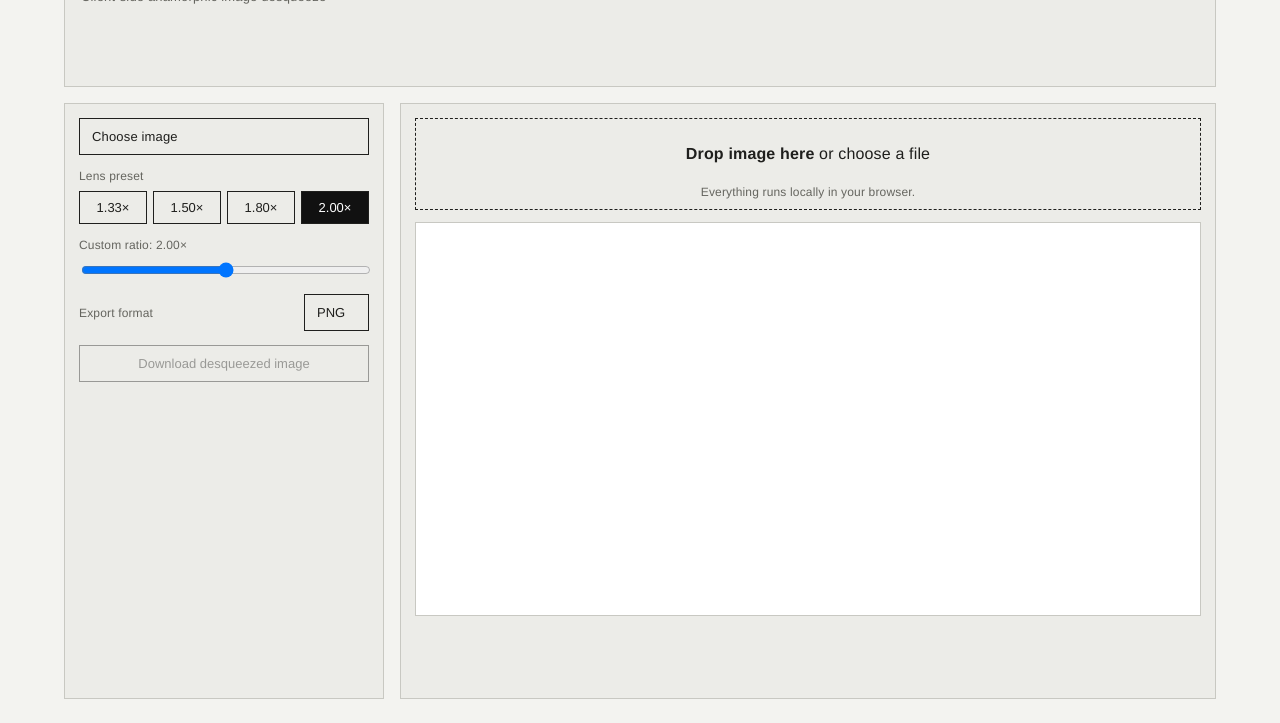
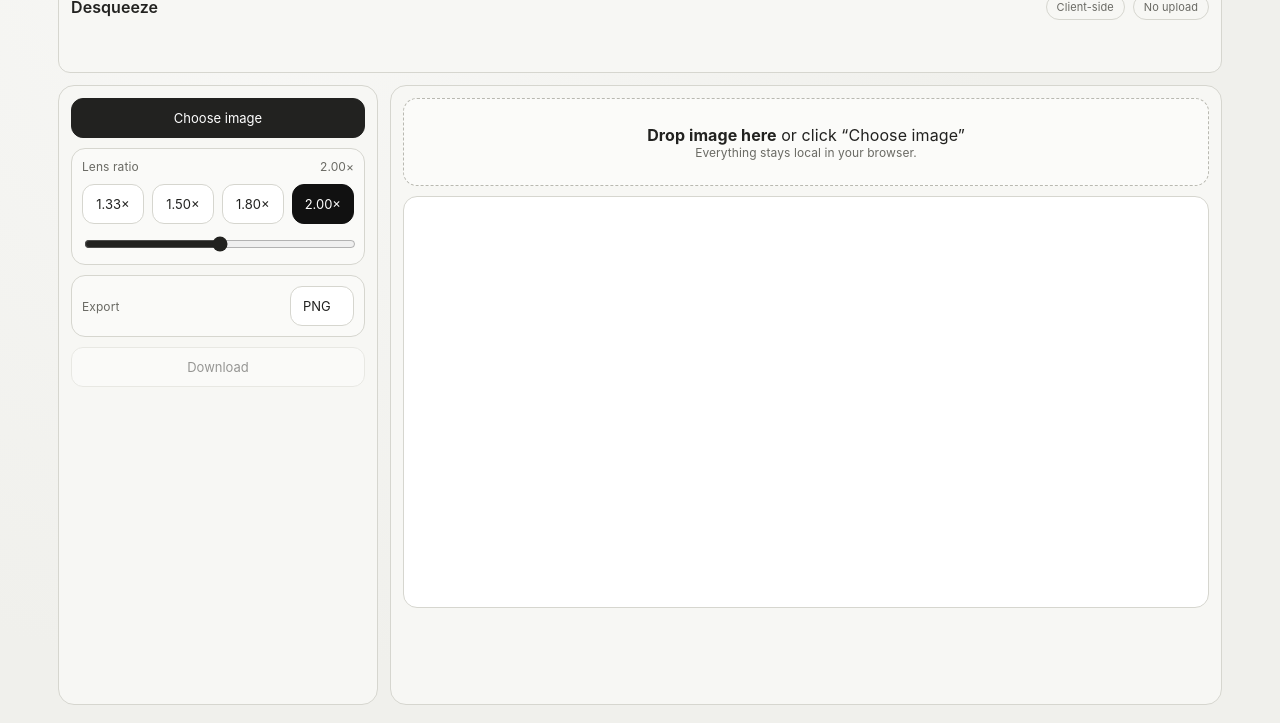
Before and after one commit to HumanMint/client-desqueeze, a plain HTML site: page index.html in a window 1280 px wide. Shown: the part 77-800 px from the top of the page. Drawn offline with nearby package versions, Linux system fonts and the light colour scheme.

Commit message:
Refine UI layout: compact header, rounded Rams-inspired controls, anime.js fluid interactions

```diff
--- a/app.js
+++ b/app.js
@@ -1,4 +1,5 @@
 const fileInput = document.getElementById('fileInput');
+const chooseBtn = document.getElementById('chooseBtn');
 const dropzone = document.getElementById('dropzone');
 const canvas = document.getElementById('canvas');
 const ctx = canvas.getContext('2d');
@@ -12,16 +13,39 @@ const meta = document.getElementById('meta');
 let sourceImage = null;
 let currentRatio = Number(ratioRange.value);
 
+const canAnimate = typeof window.anime !== 'undefined';
+
+function animateIn(target, opts = {}) {
+  if (!canAnimate) return;
+  window.anime.animate(target, {
+    opacity: [0.65, 1],
+    scale: [0.992, 1],
+    duration: 320,
+    ease: 'out(3)',
+    ...opts,
+  });
+}
+
+function pulse(target) {
+  if (!canAnimate) return;
+  window.anime.animate(target, {
+    scale: [1, 1.02, 1],
+    duration: 280,
+    ease: 'inOut(3)',
+  });
+}
+
 function setRatio(value) {
   currentRatio = Number(value);
   ratioRange.value = currentRatio.toFixed(2);
   ratioValue.textContent = currentRatio.toFixed(2);
 
   presetButtons.forEach((btn) => {
-    const on = Number(btn.dataset.ratio).toFixed(2) === currentRatio.toFixed(2);
-    btn.classList.toggle('active', on);
+    const isOn = Number(btn.dataset.ratio).toFixed(2) === currentRatio.toFixed(2);
+    btn.classList.toggle('active', isOn);
   });
 
+  pulse('.value');
   render();
 }
 
@@ -33,7 +57,7 @@ function updateMeta() {
 
   const outW = Math.round(sourceImage.naturalWidth * currentRatio);
   const outH = sourceImage.naturalHeight;
-  meta.textContent = `Input: ${sourceImage.naturalWidth}×${sourceImage.naturalHeight} → Output: ${outW}×${outH}`;
+  meta.textContent = `Input ${sourceImage.naturalWidth}×${sourceImage.naturalHeight} → Output ${outW}×${outH}`;
   meta.hidden = false;
 }
 
@@ -54,6 +78,7 @@ function render() {
 
   downloadBtn.disabled = false;
   updateMeta();
+  animateIn('.canvas-wrap', { duration: 360 });
 }
 
 function loadFile(file) {
@@ -63,20 +88,24 @@ function loadFile(file) {
   img.onload = () => {
     sourceImage = img;
     render();
+    animateIn('.dropzone', { opacity: [1, 0.92, 1], duration: 420 });
   };
   img.src = URL.createObjectURL(file);
 }
+
+chooseBtn.addEventListener('click', () => fileInput.click());
 
 fileInput.addEventListener('change', (e) => {
   loadFile(e.target.files[0]);
 });
 
-ratioRange.addEventListener('input', (e) => {
-  setRatio(e.target.value);
-});
+ratioRange.addEventListener('input', (e) => setRatio(e.target.value));
 
 presetButtons.forEach((btn) => {
-  btn.addEventListener('click', () => setRatio(btn.dataset.ratio));
+  btn.addEventListener('click', () => {
+    setRatio(btn.dataset.ratio);
+    pulse(btn);
+  });
 });
 
 downloadBtn.addEventListener('click', () => {
@@ -88,6 +117,7 @@ downloadBtn.addEventListener('click', () => {
   a.href = canvas.toDataURL(mime, 0.95);
   a.download = `desqueezed-${currentRatio.toFixed(2)}x.${ext}`;
   a.click();
+  pulse(downloadBtn);
 });
 
 ['dragenter', 'dragover'].forEach((eventName) => {
@@ -117,4 +147,7 @@ dropzone.addEventListener('keydown', (e) => {
   }
 });
 
+animateIn('.topbar', { delay: 40 });
+animateIn('.controls', { delay: 80 });
+animateIn('.stage', { delay: 120 });
 setRatio(currentRatio);
--- a/index.html
+++ b/index.html
@@ -10,52 +10,60 @@
     <main class="app">
       <header class="topbar">
         <h1>Desqueeze</h1>
-        <p>Client-side anamorphic image desqueeze</p>
+        <div class="topbar-right">
+          <span class="chip">Client-side</span>
+          <span class="chip">No upload</span>
+        </div>
       </header>
 
-      <section class="panel controls" aria-label="Controls">
-        <label class="file-btn" for="fileInput">Choose image</label>
+      <section class="layout">
+        <aside class="panel controls" aria-label="Controls">
           <input id="fileInput" type="file" accept="image/*" />
 
-        <div class="group">
-          <span class="label">Lens preset</span>
+          <button class="btn primary" id="chooseBtn">Choose image</button>
+
+          <div class="control-block">
+            <div class="label-row">
+              <span class="label">Lens ratio</span>
+              <span class="value"><span id="ratioValue">2.00</span>×</span>
+            </div>
             <div class="presets" role="radiogroup" aria-label="Lens preset">
               <button class="preset" data-ratio="1.33">1.33×</button>
               <button class="preset" data-ratio="1.50">1.50×</button>
               <button class="preset" data-ratio="1.80">1.80×</button>
               <button class="preset active" data-ratio="2.00">2.00×</button>
             </div>
-        </div>
-
-        <div class="group">
-          <label class="label" for="ratioRange">Custom ratio: <span id="ratioValue">2.00</span>×</label>
             <input id="ratioRange" type="range" min="1.00" max="3.00" step="0.01" value="2.00" />
           </div>
 
-        <div class="group inline">
-          <label class="label" for="formatSelect">Export format</label>
-          <select id="formatSelect">
+          <div class="control-block inline">
+            <label class="label" for="formatSelect">Export</label>
+            <select id="formatSelect" class="select">
               <option value="image/png">PNG</option>
               <option value="image/jpeg">JPEG</option>
               <option value="image/webp">WEBP</option>
             </select>
           </div>
 
-        <button id="downloadBtn" class="download" disabled>Download desqueezed image</button>
-      </section>
+          <button id="downloadBtn" class="btn" disabled>Download</button>
+        </aside>
 
         <section class="panel stage" aria-label="Preview">
           <div id="dropzone" class="dropzone" tabindex="0">
-          <p><strong>Drop image here</strong> or choose a file</p>
-          <p class="muted">Everything runs locally in your browser.</p>
+            <p><strong>Drop image here</strong> or click “Choose image”</p>
+            <p class="muted">Everything stays local in your browser.</p>
           </div>
 
           <div class="meta" id="meta" hidden></div>
 
+          <div class="canvas-wrap">
             <canvas id="canvas" aria-label="Desqueezed preview"></canvas>
+          </div>
+        </section>
       </section>
     </main>
 
+    <script src="https://cdn.jsdelivr.net/npm/animejs@4.0.2/lib/anime.iife.min.js"></script>
     <script src="app.js" defer></script>
   </body>
 </html>
--- a/styles.css
+++ b/styles.css
@@ -1,10 +1,12 @@
 :root {
-  --bg: #f3f3f0;
-  --panel: #ecece8;
-  --ink: #1f1f1d;
-  --muted: #65655f;
-  --line: #c8c8c2;
-  --accent: #111;
+  --bg: #f0f0ec;
+  --panel: #f7f7f4;
+  --ink: #222220;
+  --muted: #6a6a64;
+  --line: #d6d6cf;
+  --accent: #111111;
+  --radius: 16px;
+  --radius-sm: 12px;
 }
 
 * {
@@ -13,92 +15,136 @@
 
 body {
   margin: 0;
-  background: var(--bg);
+  background: radial-gradient(circle at 20% 0%, #f8f8f6 0%, var(--bg) 58%);
   color: var(--ink);
-  font-family: "Helvetica Neue", Helvetica, Arial, sans-serif;
-  letter-spacing: 0.01em;
+  font-family: Inter, "Helvetica Neue", Helvetica, Arial, sans-serif;
+  letter-spacing: 0.005em;
 }
 
 .app {
   min-height: 100vh;
   max-width: 1200px;
   margin: 0 auto;
-  padding: 24px;
+  padding: 18px;
   display: grid;
-  grid-template-columns: 320px 1fr;
-  gap: 16px;
+  gap: 12px;
 }
 
 .topbar {
-  grid-column: 1 / -1;
   border: 1px solid var(--line);
+  border-radius: var(--radius-sm);
   background: var(--panel);
-  padding: 14px 16px;
-}
-
-.topbar h1 {
-  margin: 0;
-  font-size: 20px;
-  font-weight: 600;
-}
-
-.topbar p {
-  margin: 4px 0 0;
-  font-size: 13px;
-  color: var(--muted);
-}
-
-.panel {
-  border: 1px solid var(--line);
-  background: var(--panel);
-  padding: 14px;
-}
-
-.controls {
-  display: flex;
-  flex-direction: column;
-  gap: 14px;
-}
-
-input[type="file"] {
-  display: none;
-}
-
-.file-btn,
-button,
-select {
-  appearance: none;
-  border: 1px solid var(--ink);
-  background: transparent;
-  color: var(--ink);
-  font: inherit;
-  font-size: 13px;
   padding: 10px 12px;
-}
-
-.file-btn,
-button {
-  cursor: pointer;
-}
-
-button:hover,
-.file-btn:hover,
-select:hover {
-  background: rgba(0, 0, 0, 0.035);
-}
-
-.group {
-  display: grid;
-  gap: 8px;
-}
-
-.group.inline {
   display: flex;
   align-items: center;
   justify-content: space-between;
 }
 
-.label {
+.topbar h1 {
+  margin: 0;
+  font-size: 16px;
+  font-weight: 600;
+}
+
+.topbar-right {
+  display: flex;
+  gap: 8px;
+}
+
+.chip {
+  border: 1px solid var(--line);
+  border-radius: 999px;
+  padding: 5px 10px;
+  font-size: 11px;
+  color: var(--muted);
+}
+
+.layout {
+  display: grid;
+  grid-template-columns: 320px 1fr;
+  gap: 12px;
+}
+
+.panel {
+  border: 1px solid var(--line);
+  border-radius: var(--radius);
+  background: var(--panel);
+}
+
+.controls {
+  padding: 12px;
+  display: grid;
+  gap: 10px;
+  align-content: start;
+}
+
+#fileInput {
+  display: none;
+}
+
+.btn,
+.preset,
+.select {
+  appearance: none;
+  border: 1px solid var(--line);
+  background: #fff;
+  color: var(--ink);
+  border-radius: 12px;
+  min-height: 40px;
+  padding: 0 12px;
+  font: inherit;
+  font-size: 13px;
+}
+
+.btn,
+.preset {
+  cursor: pointer;
+}
+
+.btn:hover,
+.preset:hover,
+.select:hover {
+  border-color: #bfbfb8;
+  transform: translateY(-1px);
+}
+
+.btn.primary {
+  background: var(--ink);
+  color: #fff;
+  border-color: var(--ink);
+}
+
+.btn:disabled {
+  opacity: 0.45;
+  cursor: not-allowed;
+  transform: none;
+}
+
+.control-block {
+  border: 1px solid var(--line);
+  border-radius: 14px;
+  padding: 10px;
+  background: #fafaf8;
+  display: grid;
+  gap: 10px;
+}
+
+.control-block.inline {
+  display: grid;
+  grid-template-columns: 1fr auto;
+  align-items: center;
+}
+
+.label-row {
+  display: flex;
+  align-items: center;
+  justify-content: space-between;
+}
+
+.label,
+.value,
+.meta,
+.muted {
   font-size: 12px;
   color: var(--muted);
 }
@@ -106,71 +152,76 @@ select:hover {
 .presets {
   display: grid;
   grid-template-columns: repeat(4, 1fr);
-  gap: 6px;
-}
-
-.preset {
-  padding: 8px 0;
+  gap: 8px;
 }
 
 .preset.active {
   background: var(--accent);
   color: #fff;
-}
-
-.download:disabled {
-  opacity: 0.4;
-  cursor: not-allowed;
+  border-color: var(--accent);
 }
 
 input[type="range"] {
   width: 100%;
+  accent-color: var(--ink);
 }
 
 .stage {
+  padding: 12px;
   display: grid;
-  gap: 12px;
+  gap: 10px;
   align-content: start;
 }
 
 .dropzone {
-  border: 1px dashed var(--ink);
-  min-height: 92px;
+  border: 1px dashed #b9b9b1;
+  border-radius: 14px;
+  min-height: 88px;
   display: grid;
   place-content: center;
   text-align: center;
-  padding: 8px;
+  padding: 10px;
+  background: #fbfbf9;
 }
 
 .dropzone.drag {
-  background: rgba(0, 0, 0, 0.04);
+  background: #f1f1ec;
+  border-color: #8f8f88;
+}
+
+.dropzone p {
+  margin: 0;
 }
 
 .muted {
-  color: var(--muted);
-  font-size: 12px;
-  margin: 6px 0 0;
+  margin-top: 6px;
 }
 
 .meta {
-  font-size: 12px;
-  color: var(--muted);
+  min-height: 18px;
+}
+
+.canvas-wrap {
+  border: 1px solid var(--line);
+  border-radius: 14px;
+  background: #fff;
+  padding: 8px;
 }
 
 canvas {
   width: 100%;
-  border: 1px solid var(--line);
-  background: #fff;
-  max-height: calc(100vh - 260px);
+  border-radius: 10px;
+  max-height: calc(100vh - 220px);
   object-fit: contain;
+  display: block;
 }
 
-@media (max-width: 900px) {
-  .app {
+@media (max-width: 920px) {
+  .layout {
     grid-template-columns: 1fr;
   }
 
   canvas {
-    max-height: 60vh;
+    max-height: 58vh;
   }
 }
```
Lines whose indentation alone changed are shown as unchanged.
